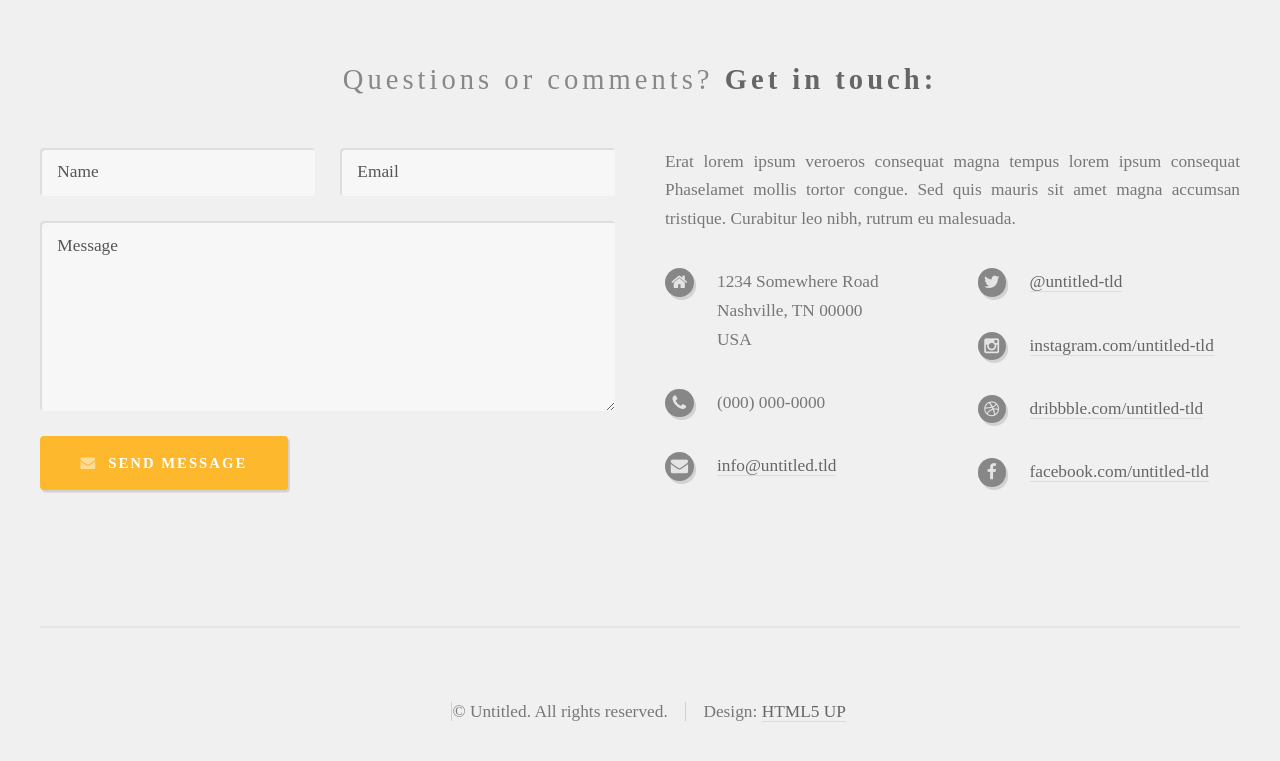
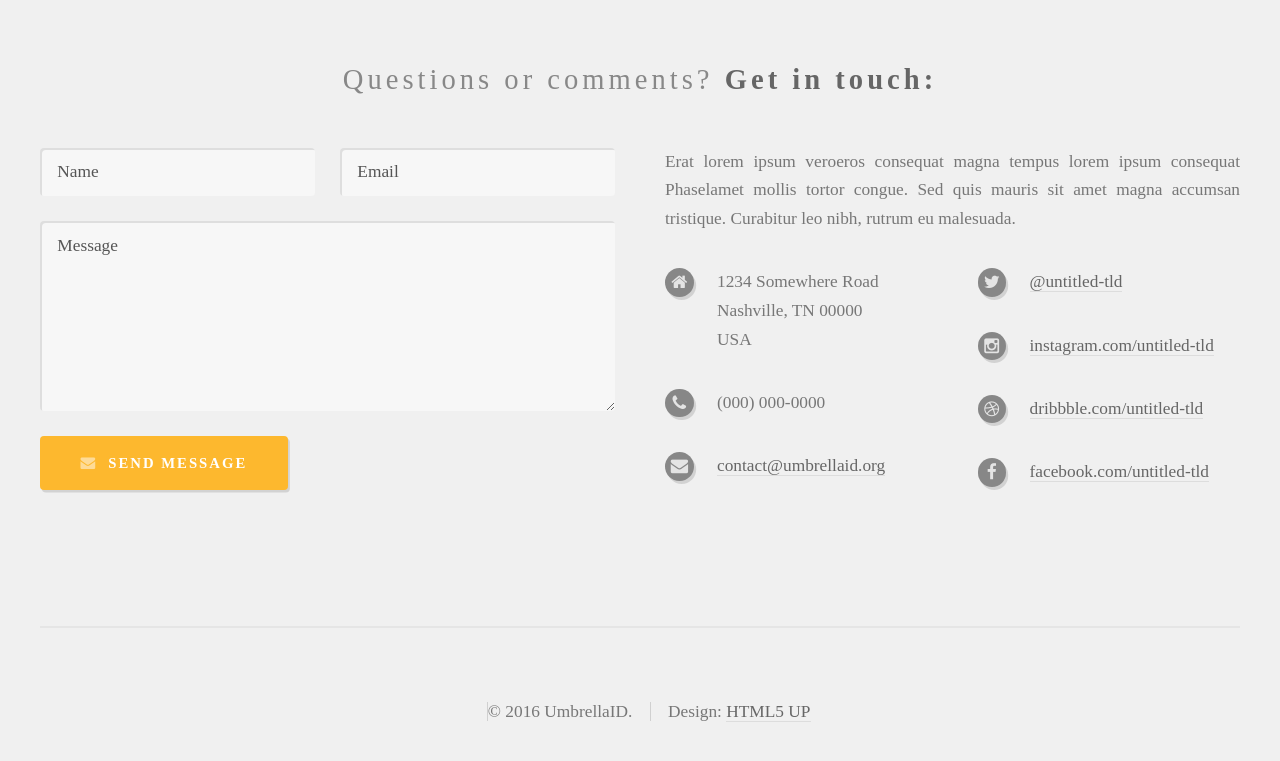
Before and after one commit to flowedback/flowedback.github.io, a Jekyll site: the page built from index.html, in a window 1280 px wide and 900 px high, scrolled down 3425 px. Shown: the top 761 px of the window. Built offline with Jekyll 4.4.1, drawn with Linux system fonts in a browser that asks for light colours; some web fonts are replaced.

Commit message:
Update default.html

```diff
--- a/_layouts/default.html
+++ b/_layouts/default.html
@@ -341,7 +341,7 @@
 													(000) 000-0000
 												</li>
 												<li class="icon fa-envelope">
-													<a href="#">info@untitled.tld</a>
+													<a href="#">contact@umbrellaid.org</a>
 												</li>
 											</ul>
 										</div>
@@ -368,7 +368,7 @@
 					</div>
 					<div id="copyright" class="container">
 						<ul class="links">
-							<li>&copy; Untitled. All rights reserved.</li><li>Design: <a href="http://html5up.net">HTML5 UP</a></li>
+							<li>&copy; 2016 UmbrellaID.</li><li>Design: <a href="http://html5up.net">HTML5 UP</a></li>
 						</ul>
 					</div>
 				</div>
```
